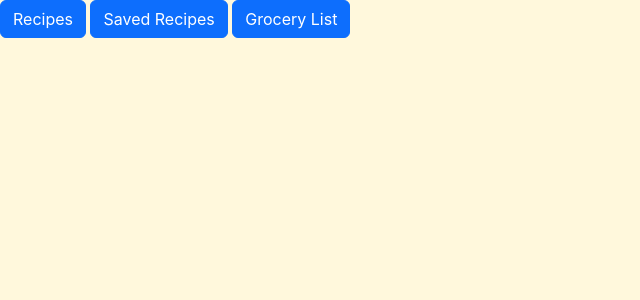
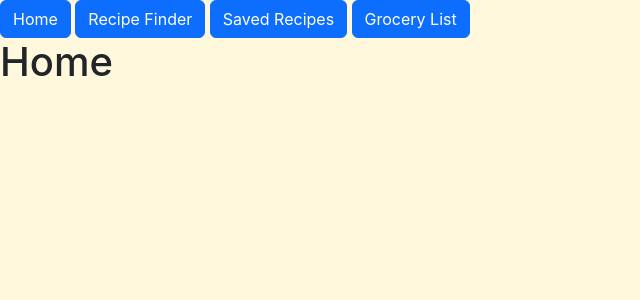
Before and after one commit to Gregarrific/phase2-react-project, a React (Create React App) app: page / in a window 1280 px wide. Shown: the top 300 px of the page, without its empty margins (0-640 px from the left). Built offline with nearby package versions, Linux system fonts and the light colour scheme; no server answers.

Commit message:
Add Home component to application

```diff
--- a/src/App.js
+++ b/src/App.js
@@ -7,6 +7,7 @@ import Navbar from './Navbar';
 import RecipeList from './RecipeList';
 import SavedRecipes from './SavedRecipes';
 import GroceryList from './GroceryList';
+import Home from './Home';
 
 function App() {
   // Create variable and function to update state of recipes
@@ -97,6 +98,7 @@ function App() {
     <div>
           <Navbar />
           <Routes>
+            <Route path="/" element={<Home />} />
             <Route path="/recipes" element={<RecipeList recipes={recipeList} handleSave={handleSave} />} />
             <Route path="/saved-recipes" element={<SavedRecipes recipes={recipeList} handleSave={handleSave} />} />
             <Route path="/grocery-list" element={<GroceryList groceryList={groceryList} handlePurchase={handlePurchase}/>} />
--- /dev/null
+++ b/src/Home.js
@@ -0,0 +1,7 @@
+function Home() {
+    return (
+        <h1>Home</h1>
+    )
+}
+
+export default Home;
--- a/src/Navbar.js
+++ b/src/Navbar.js
@@ -4,8 +4,11 @@ import { Button } from "react-bootstrap";
 function Navbar() {
     return (
         <nav>
+            <NavLink exact to="/">
+                <Button>Home</Button>
+            </NavLink>{' '}
             <NavLink to="/recipes">
-                <Button>Recipes</Button>
+                <Button>Recipe Finder</Button>
             </NavLink>{' '}
             <NavLink to="/saved-recipes"><Button>Saved Recipes</Button></NavLink>{' '}
             <NavLink to="/grocery-list"><Button>Grocery List</Button></NavLink>{' '}
```
